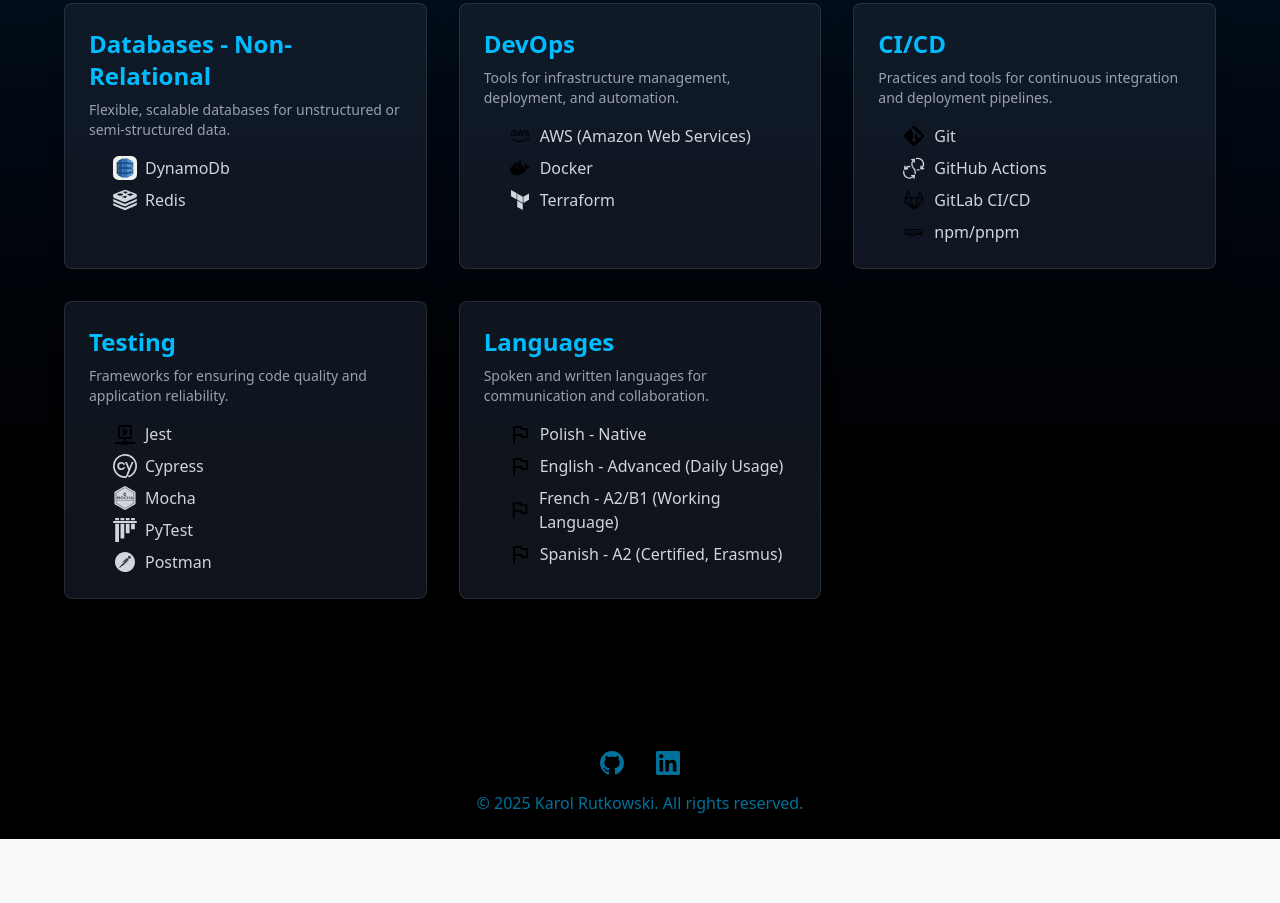
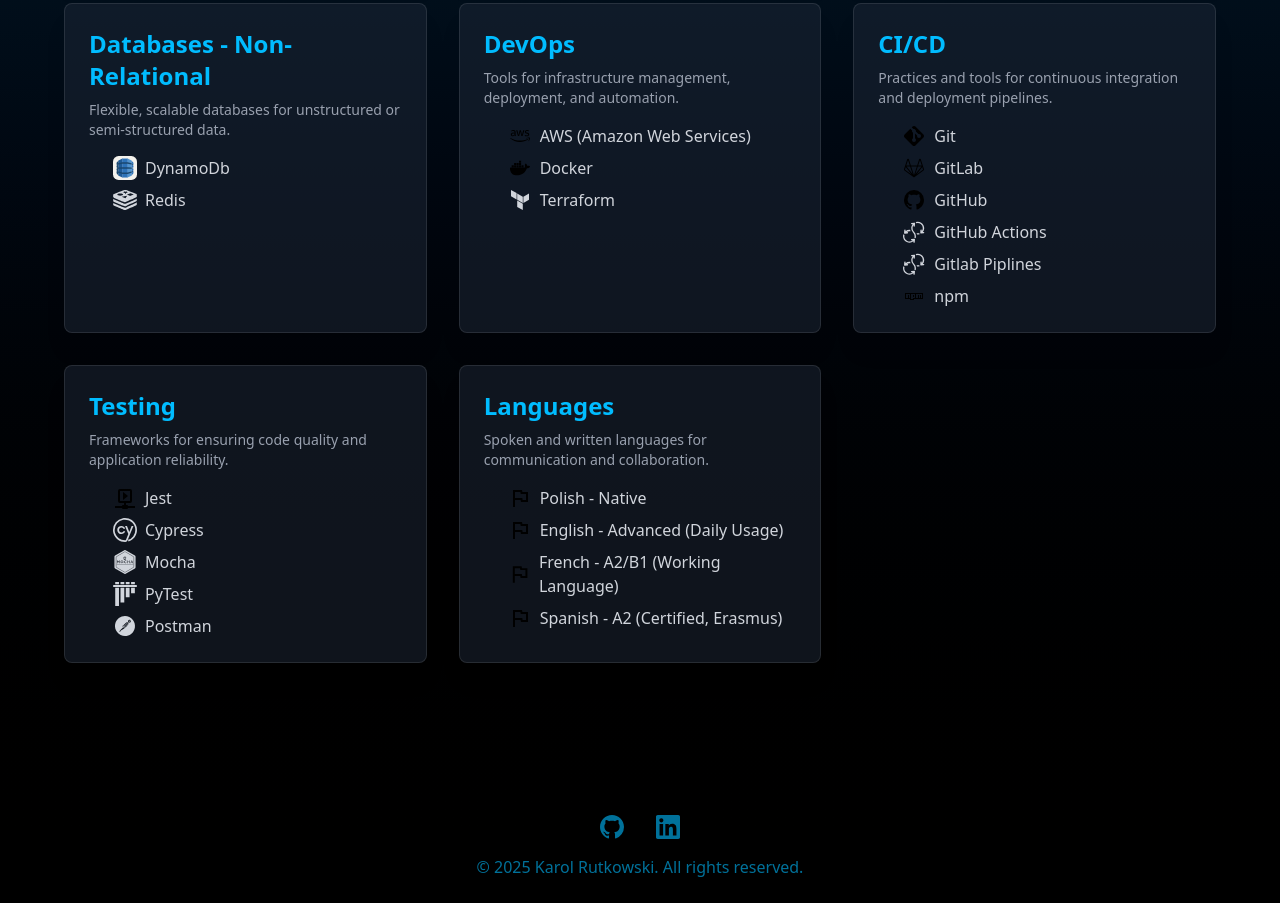
Before and after one commit to szarl/new-cv, an Astro site: page /skills in a window 1280 px wide. Shown: the part 771-1674 px from the top of the page. Before the commit the page ends 1610 px from the top, so only its background shows below. Built offline with nearby package versions, Linux system fonts and the light colour scheme; Astro itself is replaced by a stand-in of ours.

Commit message:
fix: adjust skills content

```diff
--- a/src/pages/skills.astro
+++ b/src/pages/skills.astro
@@ -68,9 +68,11 @@
 		description: 'Practices and tools for continuous integration and deployment pipelines.',
 		items: [
 			{ name: 'Git', icon: 'frameworks/git', link: 'https://git-scm.com' },
+			{ name: 'GitLab', icon: 'frameworks/gitlab', link: 'https://docs.gitlab.com/ee/ci/' },
+			{ name: 'GitHub', icon: 'frameworks/github', link: 'https://github.com/features/actions' },
 			{ name: 'GitHub Actions', icon: 'frameworks/ci-cd', link: 'https://github.com/features/actions' },
-			{ name: 'GitLab CI/CD', icon: 'frameworks/gitlab', link: 'https://docs.gitlab.com/ee/ci/' },
-			{ name: 'npm/pnpm', icon: 'frameworks/npm', link: 'https://www.npmjs.com' },
+			{ name: 'Gitlab Piplines', icon: 'frameworks/ci-cd', link: 'https://github.com/features/actions' },
+			{ name: 'npm', icon: 'frameworks/npm', link: 'https://www.npmjs.com' },
 		],
 		delay: 600,
 	},
```
